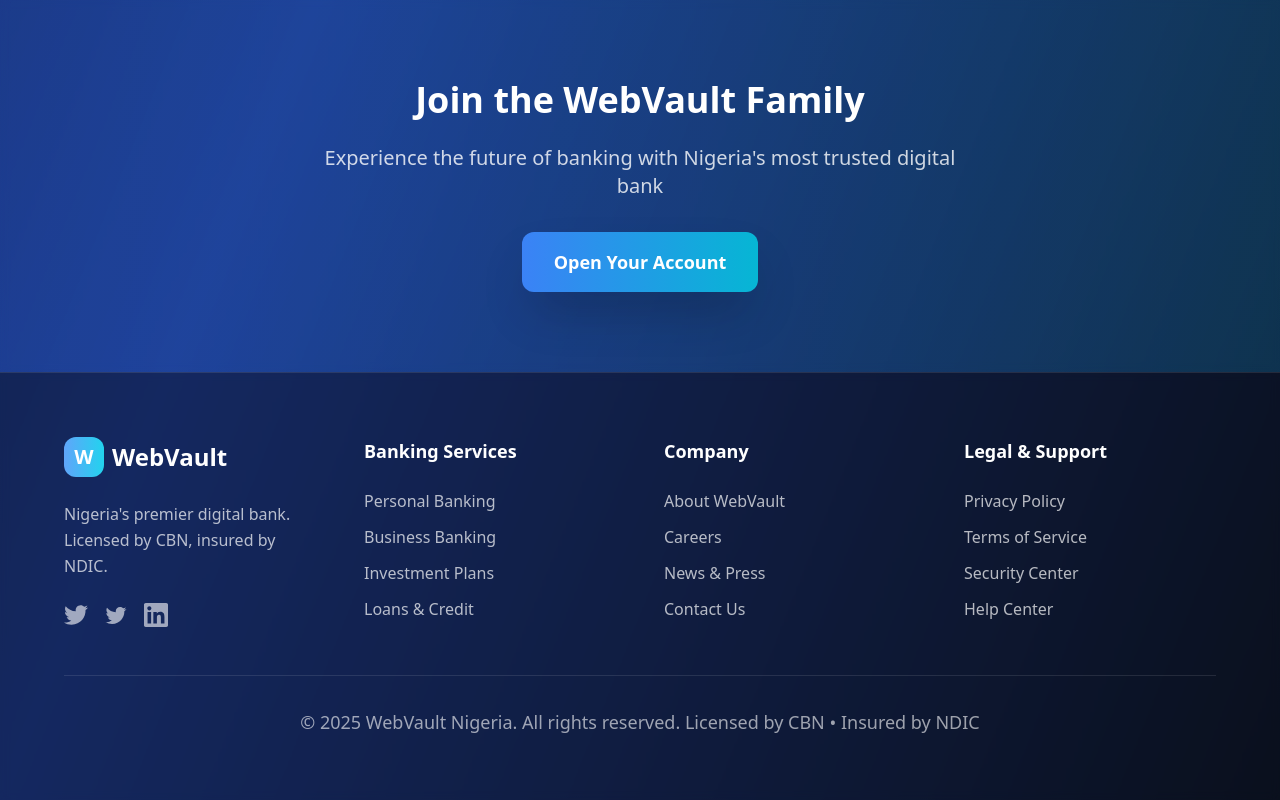
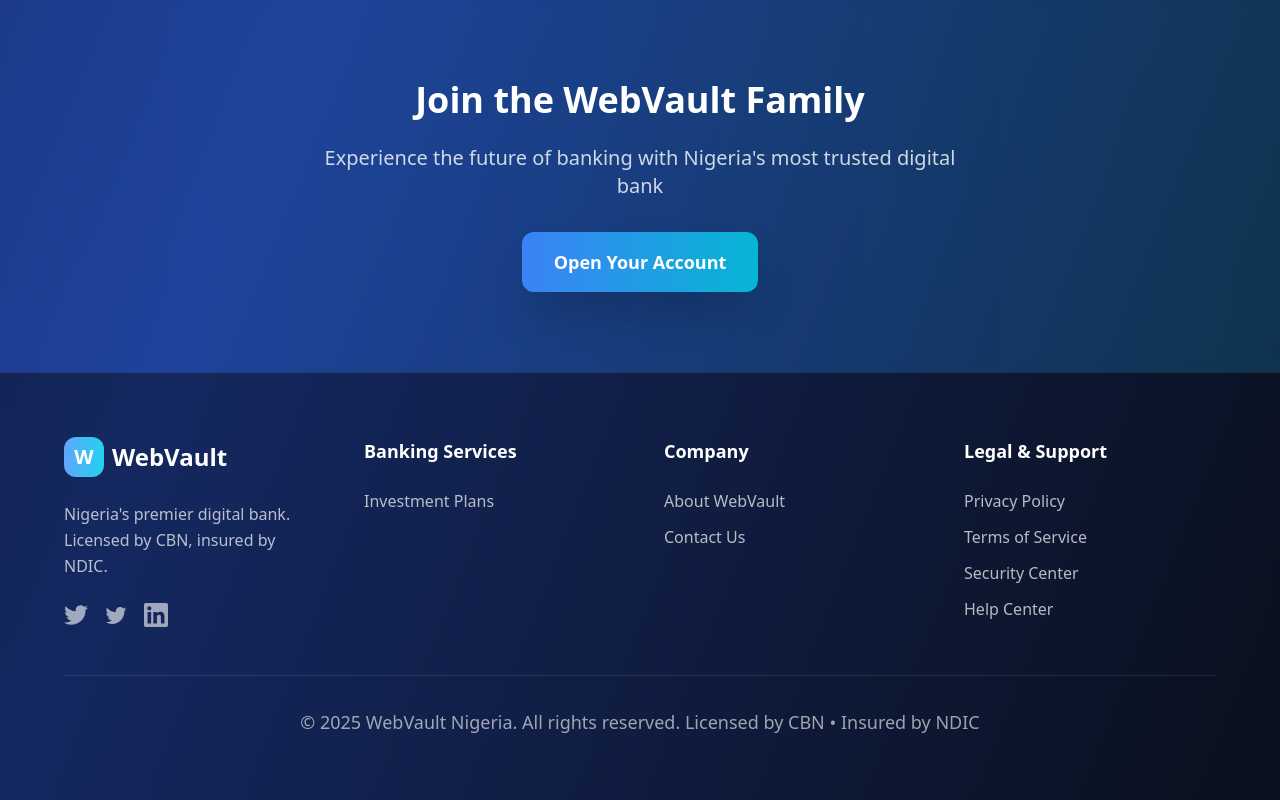
Before and after one commit to TopboySaint/WebVault, a React (Vite) app in the folder client/: page /about in a window 1280 px wide. Shown: the part 2424-3224 px from the top of the page. Built offline with nearby package versions, Linux system fonts and the light colour scheme.

Commit message:
Update Footer component with new social media links and adjust navigation items for clarity

```diff
--- a/client/src/components/Footer.jsx
+++ b/client/src/components/Footer.jsx
@@ -18,17 +18,17 @@ const Footer = () => {
                 Nigeria's premier digital bank. Licensed by CBN, insured by NDIC.
               </p>
               <div className="flex space-x-4">
-                <a href="#" className="text-white/60 hover:text-white transition-colors">
+                <a href="https://x.com/saintdevelops" className="text-white/60 hover:text-white transition-colors">
                   <svg className="w-6 h-6" fill="currentColor" viewBox="0 0 24 24">
                     <path d="M24 4.557c-.883.392-1.832.656-2.828.775 1.017-.609 1.798-1.574 2.165-2.724-.951.564-2.005.974-3.127 1.195-.897-.957-2.178-1.555-3.594-1.555-3.179 0-5.515 2.966-4.797 6.045-4.091-.205-7.719-2.165-10.148-5.144-1.29 2.213-.669 5.108 1.523 6.574-.806-.026-1.566-.247-2.229-.616-.054 2.281 1.581 4.415 3.949 4.89-.693.188-1.452.232-2.224.084.626 1.956 2.444 3.379 4.6 3.419-2.07 1.623-4.678 2.348-7.29 2.04 2.179 1.397 4.768 2.212 7.548 2.212 9.142 0 14.307-7.721 13.995-14.646.962-.695 1.797-1.562 2.457-2.549z"/>
                   </svg>
                 </a>
-                <a href="#" className="text-white/60 hover:text-white transition-colors">
+                <a href="https://x.com/saintdevelops" className="text-white/60 hover:text-white transition-colors">
                   <svg className="w-6 h-6" fill="currentColor" viewBox="0 0 24 24">
                     <path d="M22.46 6c-.77.35-1.6.58-2.46.69.88-.53 1.56-1.37 1.88-2.38-.83.5-1.75.85-2.72 1.05C18.37 4.5 17.26 4 16 4c-2.35 0-4.27 1.92-4.27 4.29 0 .34.04.67.11.98C8.28 9.09 5.11 7.38 3 4.79c-.37.63-.58 1.37-.58 2.15 0 1.49.75 2.81 1.91 3.56-.71 0-1.37-.2-1.95-.5v.03c0 2.08 1.48 3.82 3.44 4.21a4.22 4.22 0 0 1-1.93.07 4.28 4.28 0 0 0 4 2.98 8.521 8.521 0 0 1-5.33 1.84c-.34 0-.68-.02-1.02-.06C3.44 20.29 5.7 21 8.12 21 16 21 20.33 14.46 20.33 8.79c0-.19 0-.37-.01-.56.84-.6 1.56-1.36 2.14-2.23z"/>
                   </svg>
                 </a>
-                <a href="#" className="text-white/60 hover:text-white transition-colors">
+                <a href="https://github.com/TopboySaint" className="text-white/60 hover:text-white transition-colors">
                   <svg className="w-6 h-6" fill="currentColor" viewBox="0 0 24 24">
                     <path d="M20.447 20.452h-3.554v-5.569c0-1.328-.027-3.037-1.852-3.037-1.853 0-2.136 1.445-2.136 2.939v5.667H9.351V9h3.414v1.561h.046c.477-.9 1.637-1.85 3.37-1.85 3.601 0 4.267 2.37 4.267 5.455v6.286zM5.337 7.433c-1.144 0-2.063-.926-2.063-2.065 0-1.138.92-2.063 2.063-2.063 1.14 0 2.064.925 2.064 2.063 0 1.139-.925 2.065-2.064 2.065zm1.782 13.019H3.555V9h3.564v11.452zM22.225 0H1.771C.792 0 0 .774 0 1.729v20.542C0 23.227.792 24 1.771 24h20.451C23.2 24 24 23.227 24 22.271V1.729C24 .774 23.2 0 22.222 0h.003z"/>
                   </svg>
@@ -39,10 +39,7 @@ const Footer = () => {
             <div>
               <h3 className="text-white font-semibold mb-6 text-lg">Banking Services</h3>
               <ul className="space-y-3">
-                <li><Link to="/personal-banking" className="text-white/70 hover:text-white transition-colors">Personal Banking</Link></li>
-                <li><Link to="/business-banking" className="text-white/70 hover:text-white transition-colors">Business Banking</Link></li>
                 <li><Link to="/investments" className="text-white/70 hover:text-white transition-colors">Investment Plans</Link></li>
-                <li><Link to="/loans" className="text-white/70 hover:text-white transition-colors">Loans & Credit</Link></li>
               </ul>
             </div>
 
@@ -50,8 +47,6 @@ const Footer = () => {
               <h3 className="text-white font-semibold mb-6 text-lg">Company</h3>
               <ul className="space-y-3">
                 <li><Link to="/about" className="text-white/70 hover:text-white transition-colors">About WebVault</Link></li>
-                <li><Link to="/careers" className="text-white/70 hover:text-white transition-colors">Careers</Link></li>
-                <li><Link to="/news" className="text-white/70 hover:text-white transition-colors">News & Press</Link></li>
                 <li><Link to="/contact" className="text-white/70 hover:text-white transition-colors">Contact Us</Link></li>
               </ul>
             </div>
@@ -59,10 +54,10 @@ const Footer = () => {
             <div>
               <h3 className="text-white font-semibold mb-6 text-lg">Legal & Support</h3>
               <ul className="space-y-3">
-                <li><Link to="/privacy" className="text-white/70 hover:text-white transition-colors">Privacy Policy</Link></li>
-                <li><Link to="/terms" className="text-white/70 hover:text-white transition-colors">Terms of Service</Link></li>
-                <li><Link to="/security" className="text-white/70 hover:text-white transition-colors">Security Center</Link></li>
-                <li><Link to="/help" className="text-white/70 hover:text-white transition-colors">Help Center</Link></li>
+                <li><Link to="/about" className="text-white/70 hover:text-white transition-colors">Privacy Policy</Link></li>
+                <li><Link to="/contact" className="text-white/70 hover:text-white transition-colors">Terms of Service</Link></li>
+                <li><Link to="/about" className="text-white/70 hover:text-white transition-colors">Security Center</Link></li>
+                <li><Link to="/contact" className="text-white/70 hover:text-white transition-colors">Help Center</Link></li>
               </ul>
             </div>
           </div>
```
